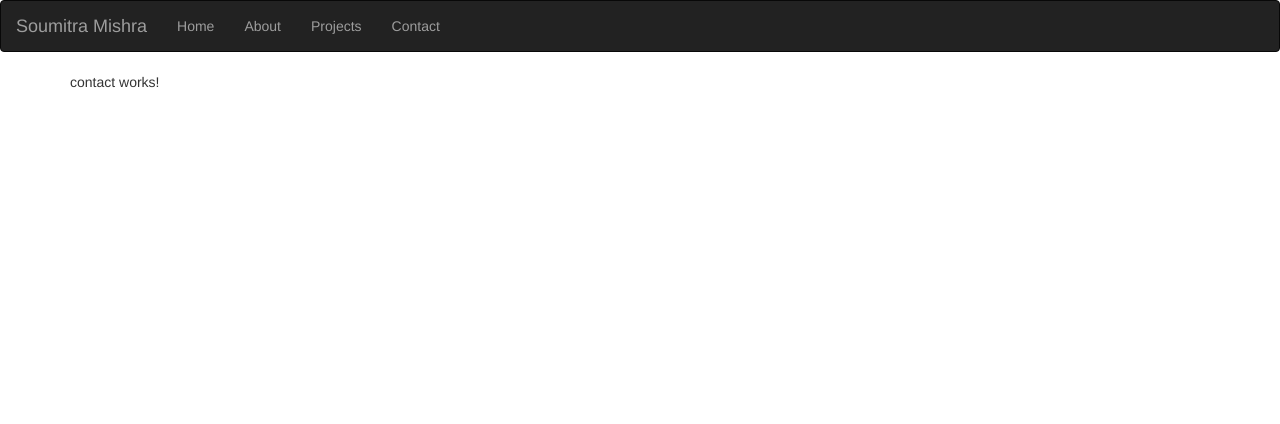
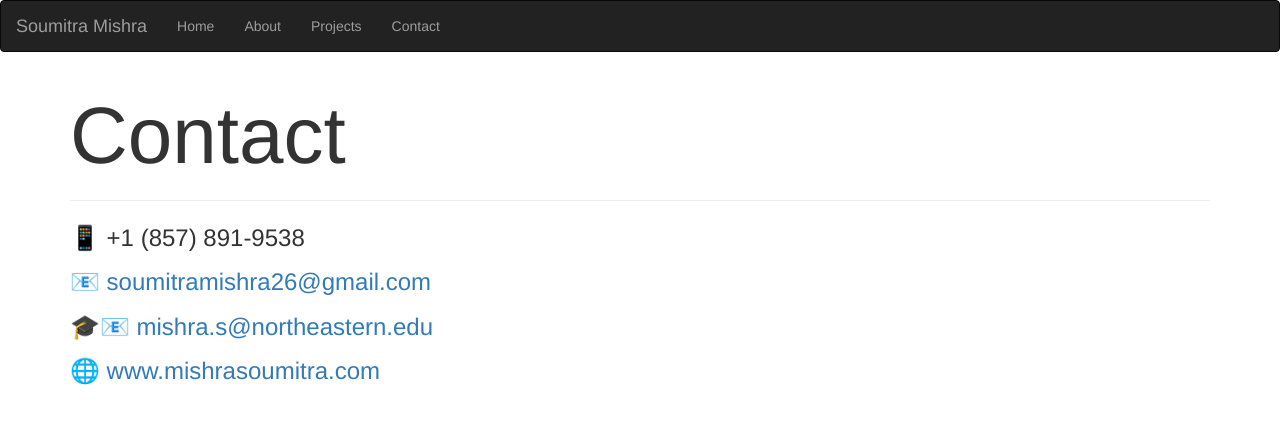
Before and after one commit to soumitramishra/my-personal-website, an Angular app in the folder soumitra-mishra-app/: page /contact in a window 1280 px wide. Shown: the top 424 px of the page. Built offline with nearby package versions, Linux system fonts and the light colour scheme.

Commit message:
updated contact page

```diff
--- a/soumitra-mishra-app/src/app/contact/contact.component.html
+++ b/soumitra-mishra-app/src/app/contact/contact.component.html
@@ -1 +1,8 @@
-<p>contact works!</p>
+<h1 style="font-size: 80px;" >Contact</h1>
+<hr>
+<div style="font-size: x-large">
+       <p>📱&#9;+1 (857) 891-9538</p>
+        <p><a href="mailto:soumitrmishra26@gmail.com"> 📧&#9; soumitramishra26@gmail.com</a> <br></p>
+        <p><a href="mailto:mishra.s@northeastern.edu"> 🎓📧&#9; mishra.s@northeastern.edu</a><br></p>
+        <p><a href="www.mishrasoumitra.com">🌐&#9; www.mishrasoumitra.com</a><br></p>
+</div>
```
